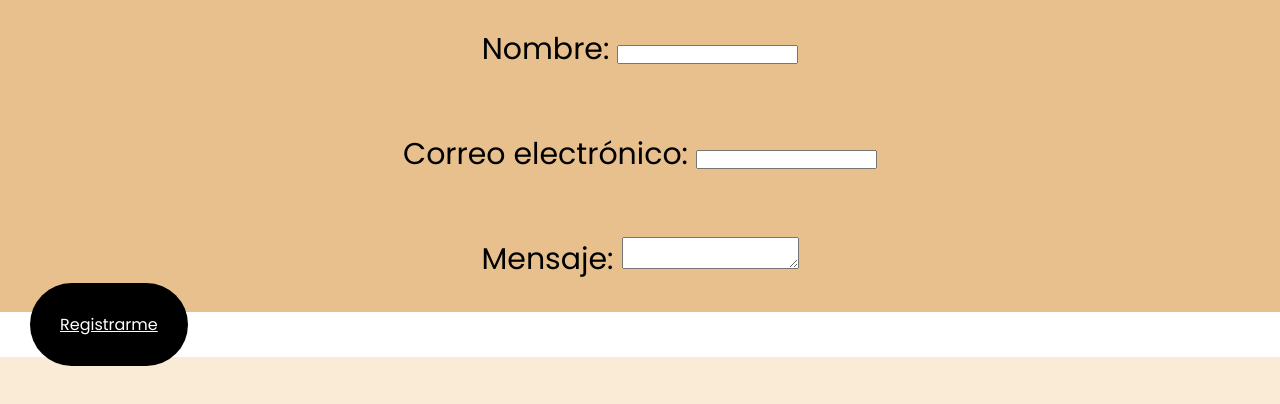
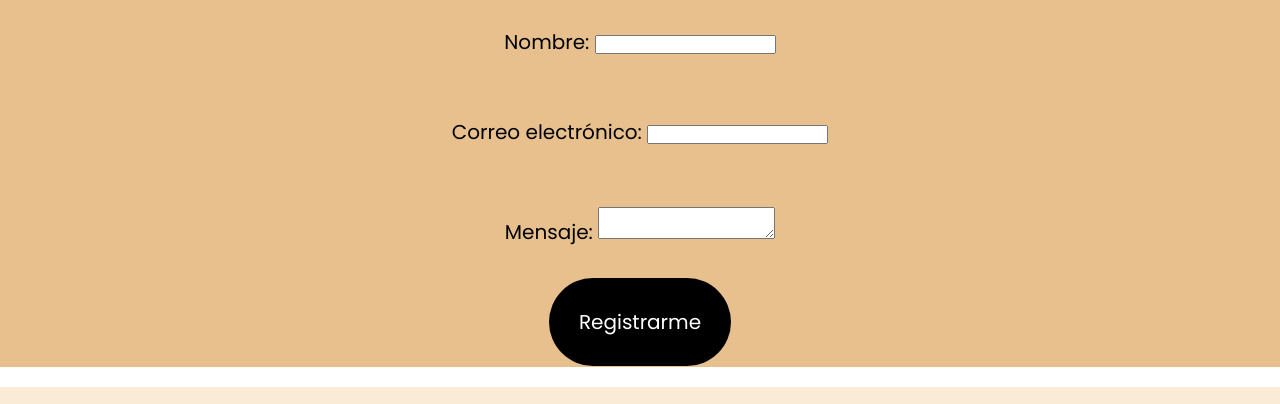
Before and after one commit to CeciliaCerdan23/proyectoCoder, a website: page pages/registrate.html in a window 1280 px wide. Shown: the part 296-700 px from the top of the page. Drawn offline with Linux system fonts and the light colour scheme.

Commit message:
boton de registarme

```diff
--- a/pages/registrate.html
+++ b/pages/registrate.html
@@ -56,11 +56,11 @@
                     <label for="msg">Mensaje:</label>
                     <textarea id="msg" name="user_message"></textarea>
                 </li>
+                <li>
+                    <a class="boton" href="Registrarme">Registrarme</a>
+                </li>
             </ul>
         </form>
-        <div>
-            <a class="boton" href="Registrarme">Registrarme</a>
-        </div>
     </article>
 
 </section>
--- a/style/scss/components/_media.scss
+++ b/style/scss/components/_media.scss
@@ -42,7 +42,7 @@
         display: flex;
         flex-direction: column;
         max-width: 90%;
-        transition: background-color 0.3s ease;
+
         margin: 25px;
         background-color: white;
         overflow: hidden;
--- a/style/scss/layout/_form.scss
+++ b/style/scss/layout/_form.scss
@@ -1,5 +1,5 @@
 article form ul li{
-    font-size: 30px;
+    font-size: 20px;
     background-color: rgb(231, 192, 141);
     padding: 30px;
     list-style-type: none;
@@ -14,5 +14,6 @@ article form ul li{
         border-radius: 100px;
         padding: 30px;
         margin: 30px;
+        text-decoration: none;
         text-align: center;
 }
```
Also changed, not shown: style/css/style.css, style/scss/style.css, 2 other files.
